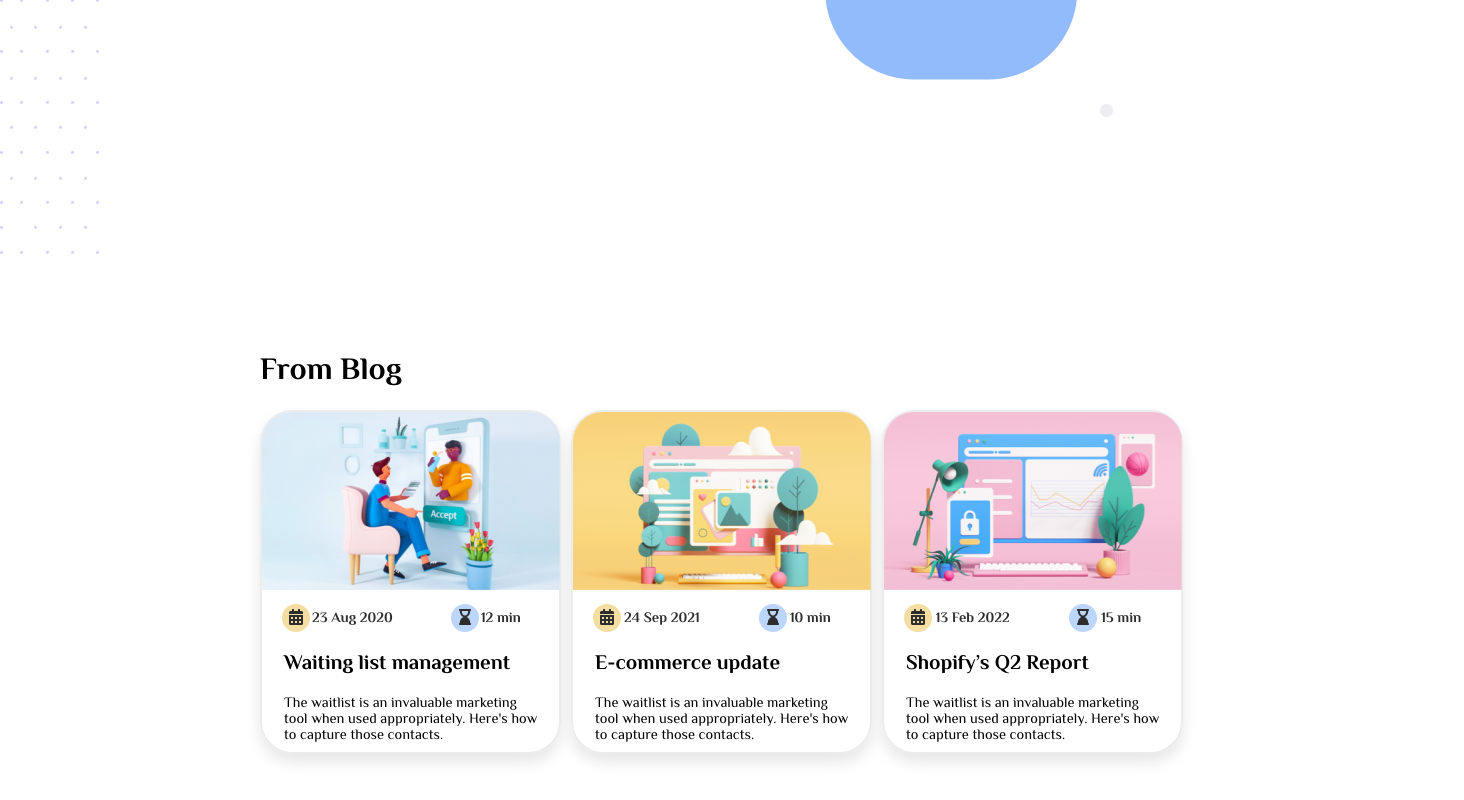
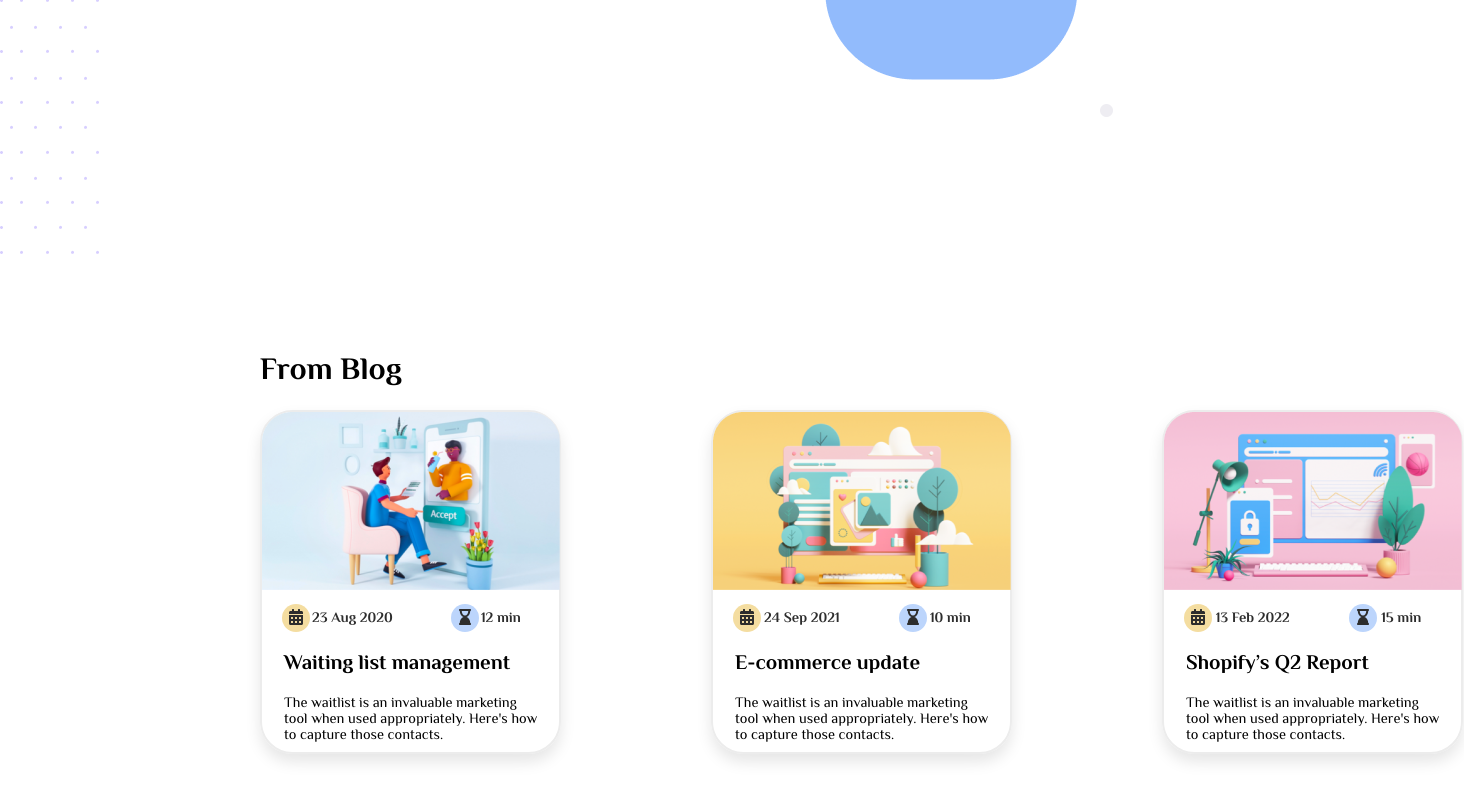
Before and after one commit to FengDenny/Figma2Dev, a React (Create React App) app in the folder noren/: page / in a window 1280 px wide. Shown: the part 2575-3375 px from the top of the page, 1464 px wide, since content can reach past the window. Built offline with nearby package versions, Linux system fonts and the light colour scheme.

Commit message:
updated grid-gap top 150px from 10px

```diff
--- a/noren/src/global.module.css
+++ b/noren/src/global.module.css
@@ -54,5 +54,5 @@ ul {
   display: grid;
   grid-template-columns: repeat(3, 1fr);
   grid-auto-rows: minmax(100px, auto);
-  grid-gap: 10px;
+  grid-gap: 150px;
 }
```
